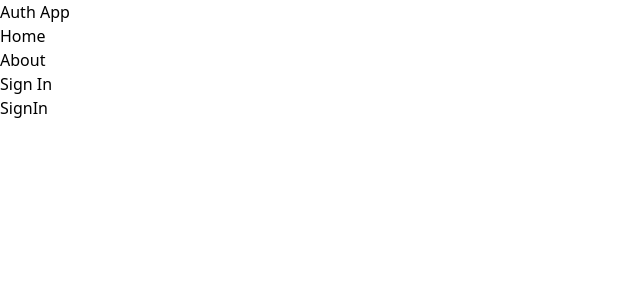
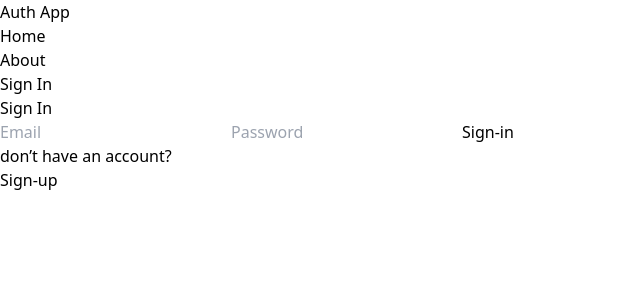
Before and after one commit to sudhi48/mern-auth, a React (Vite) app in the folder client/: page /sign-in in a window 1280 px wide. Shown: the top 300 px of the page, without its empty margins (0-640 px from the left). Built offline with nearby package versions, Linux system fonts and the light colour scheme.

Commit message:
complete sign-in functionality

```diff
--- a/client/src/pages/SignIn.jsx
+++ b/client/src/pages/SignIn.jsx
@@ -1,7 +1,68 @@
-import React from 'react'
+import React, { useState } from 'react'
+import { Link, useNavigate } from 'react-router-dom'
 
 export default function SignIn() {
+  const [formData,setFormData]=useState({})
+  const [error,setError]=useState(false)
+  const [loading,setLoading]=useState(false)
+  const navigate=useNavigate()
+  const handleChange = (e) => {
+    setFormData({...formData,[e.target.id]: e.target.value});
+  }
+
+  const handleSubmit = async (e) =>{
+    e.preventDefault();
+    try {
+      setLoading(true)
+      setError(false)
+      const res= await fetch('/api/auth/signin',{
+        method:'POST',
+        headers:{
+          'Content-Type':'application/json'
+        },
+        body:JSON.stringify(formData)
+      })
+      const data = await res.json()
+      setLoading(false)
+      if(data.success== false){
+        setError(true)
+        return;
+      }
+      navigate('/')
+    } catch (error) {
+      setLoading(false)
+      setError(true)
+    }
+
+  }
+
   return (
-    <div>SignIn</div>
+    <div className='p-3 max-w-lg mx-auto'>
+      <h1 className='text-3xl text-center font-semibold my-7'>Sign In</h1>
+      <form onSubmit={handleSubmit} className='flex flex-col gap-4'>
+        <input type="email"
+          placeholder='Email'
+          onChange={handleChange}
+          id='email'
+          className='bg-slate-100 p-3 rounded-lg'
+        />
+        <input type="password"
+          placeholder='Password'
+          id='password'
+          onChange={handleChange}
+          className='bg-slate-100 p-3 rounded-lg'
+        />
+        <button disabled={loading} className='bg-slate-700 text-white p-3 rounded-lg uppercase hover:opacity-90 disabled:opacity-80'>
+          {loading ? 'Loading...': 'Sign-in'}
+        </button>
+      </form>
+      <div className='flex gap-2 mt-5'>
+        <p>don&rsquo;t have an account?</p>
+        <Link to='/sign-up'>
+          <span className='text-blue-500'>Sign-up</span>
+        </Link>
+      </div>
+      <p className='text-red-700 mt-5'>{error && "something went wrong!"}</p>
+    </div>
   )
 }
--- a/client/src/pages/SignUp.jsx
+++ b/client/src/pages/SignUp.jsx
@@ -1,10 +1,11 @@
 import React, { useState } from 'react';
-import { Link } from 'react-router-dom';
+import { Link, useNavigate } from 'react-router-dom';
 
 export default function SignUp() {
   const [formData,setFormData]=useState({})
   const [error,setError]=useState(false)
   const [loading,setLoading]=useState(false)
+  const navigate=useNavigate()
   const handleChange = (e) => {
     setFormData({...formData,[e.target.id]: e.target.value});
   }
@@ -27,7 +28,7 @@
         setError(true)
         return;
       }
-
+      navigate('/sign-in')
     } catch (error) {
       setLoading(false)
       setError(true)
```
